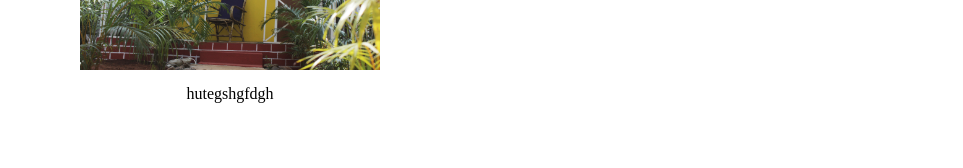
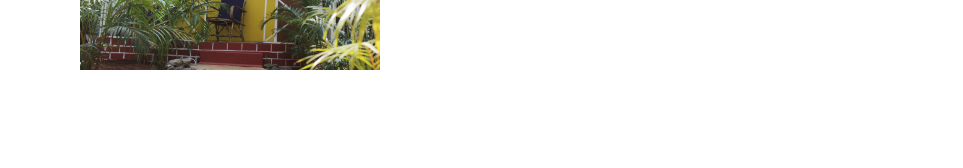
Before and after one commit to SunMoonpatnem/goa, a plain HTML site: page accomodation-0f-SunMoon-resort.html in a window 1280 px wide. Shown: the part 1085-1253 px from the top of the page, without its empty margins (0-963 px from the left). Drawn offline with Linux system fonts and the light colour scheme.

Commit message:
Update accomodation-0f-SunMoon-resort.html

```diff
--- a/accomodation-0f-SunMoon-resort.html
+++ b/accomodation-0f-SunMoon-resort.html
@@ -98,7 +98,7 @@
 								    <div class="imgbox">
 									   <img src="images/img1.jpg" title="beach hut" alt="SunMoon-huts-goa">
 									   </div>
-									   <div class="desc">hutegshgfdgh</div>
+
   </div>
 									   </div>
 								<div class="box">
```
